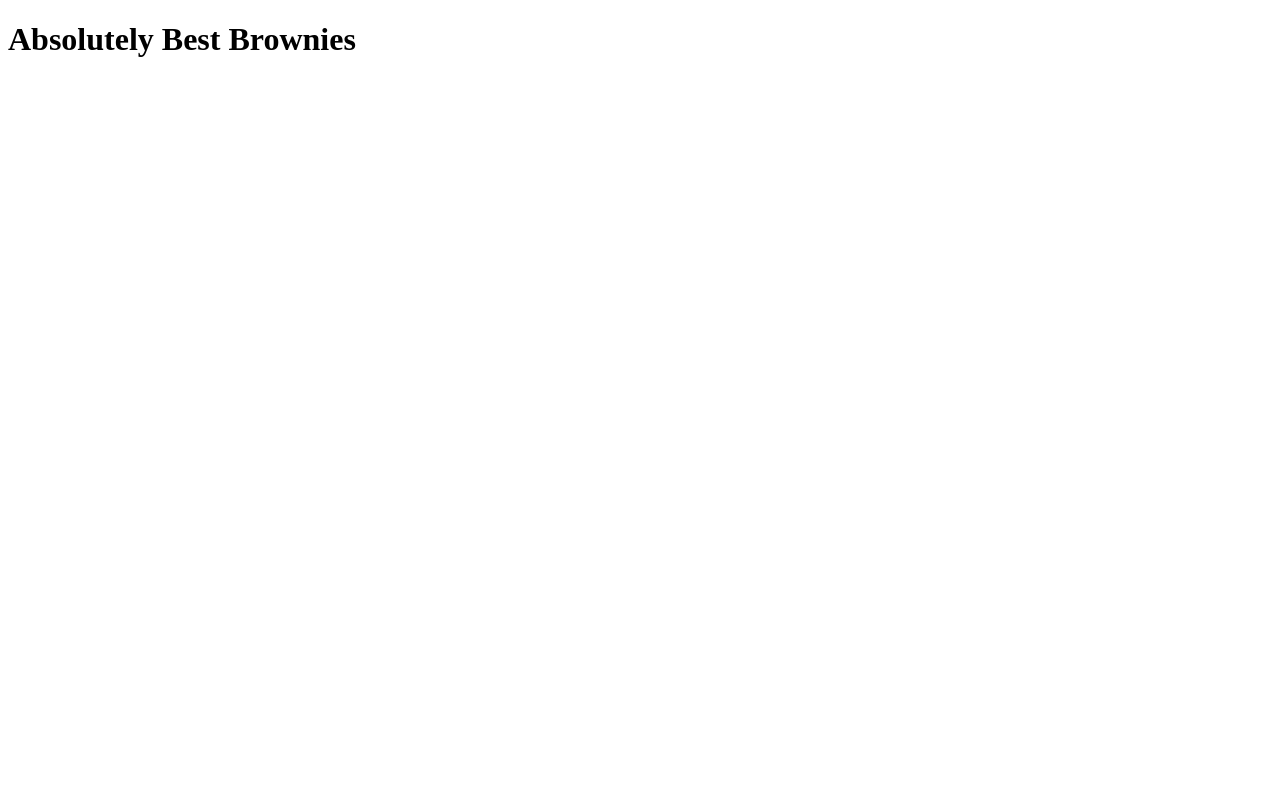
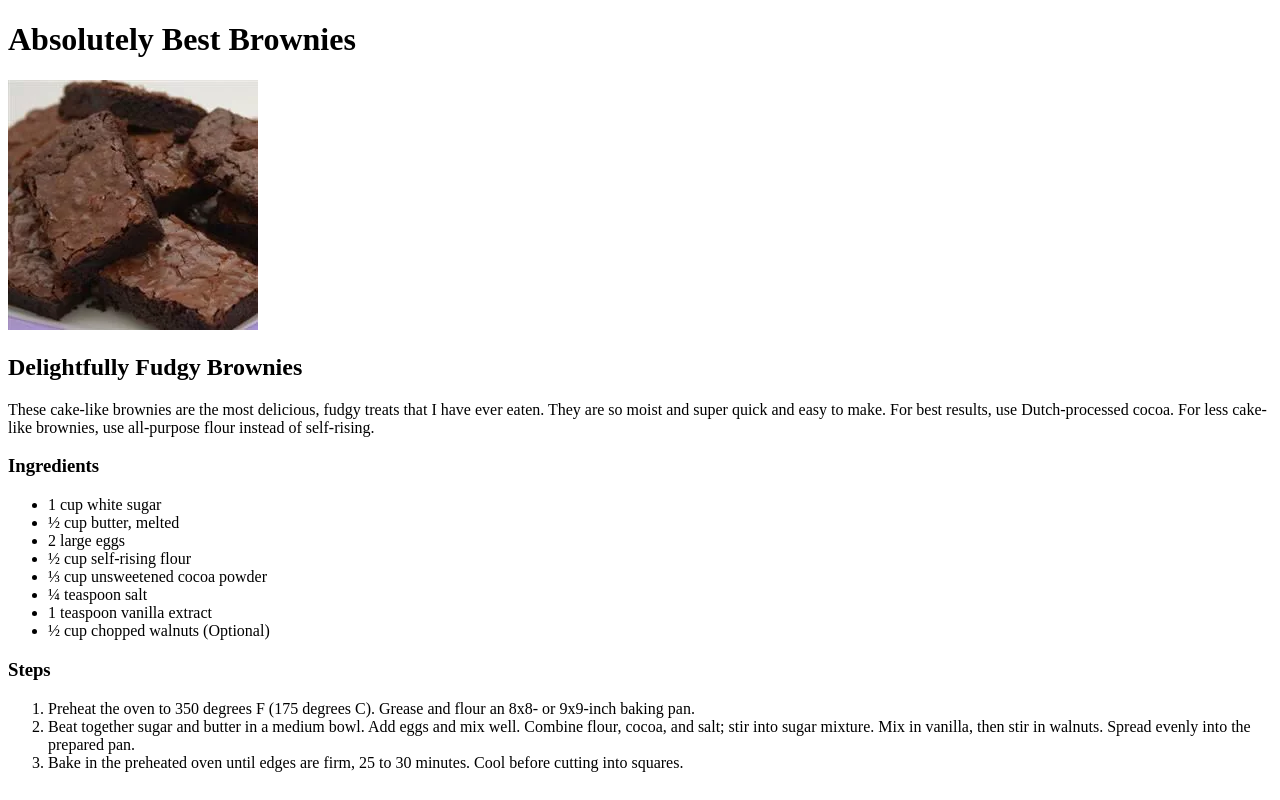
Before and after one commit to ludlgr/odin-recipes-2024, a plain HTML site: page recipes/brownies.html in a window 1280 px wide. Drawn offline with Linux system fonts and the light colour scheme.

Commit message:
Add content to brownies.html

```diff
--- a/recipes/brownies.html
+++ b/recipes/brownies.html
@@ -8,5 +8,35 @@
 
     <body>
         <h1>Absolutely Best Brownies</h1>
+
+        <img src="../img/brownies.webp" alt="Appetizing chocolate brownies">
+        <h2>Delightfully Fudgy Brownies</h2>
+
+        <p>These cake-like brownies are the most delicious, fudgy treats that I have ever eaten.
+          They are so moist and super quick and easy to make. For best results, use Dutch-processed cocoa.
+          For less cake-like brownies, use all-purpose flour instead of self-rising.</p>
+
+        <h3>Ingredients</h3>
+        <ul>
+          <li>1 cup white sugar</li>
+          <li>½ cup butter, melted</li>
+          <li>2 large eggs</li>
+          <li>½ cup self-rising flour</li>
+          <li>⅓ cup unsweetened cocoa powder</li>
+          <li>¼ teaspoon salt</li>
+          <li>1 teaspoon vanilla extract</li>
+          <li>½ cup chopped walnuts (Optional)</li>
+        </ul>
+
+        <h3>Steps</h3>
+        <ol>
+          <li>Preheat the oven to 350 degrees F (175 degrees C). Grease and flour an 8x8- or 9x9-inch baking pan.</li>
+          <li>Beat together sugar and butter in a medium bowl.
+            Add eggs and mix well. Combine flour, cocoa, and salt; stir into sugar mixture.
+            Mix in vanilla, then stir in walnuts.
+            Spread evenly into the prepared pan.</li>
+          <li>Bake in the preheated oven until edges are firm, 25 to 30 minutes. Cool before cutting into squares.</li>
+        </ol>
+
     </body>
 </html>
```
